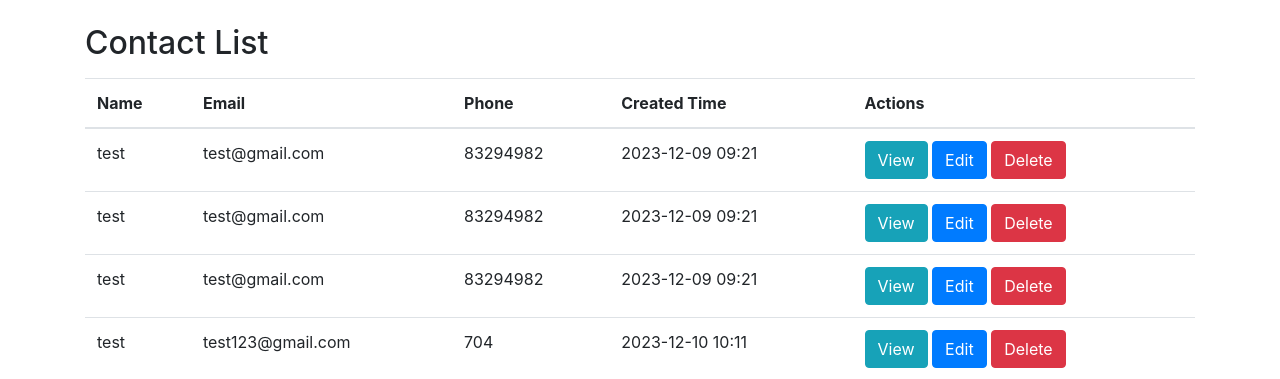
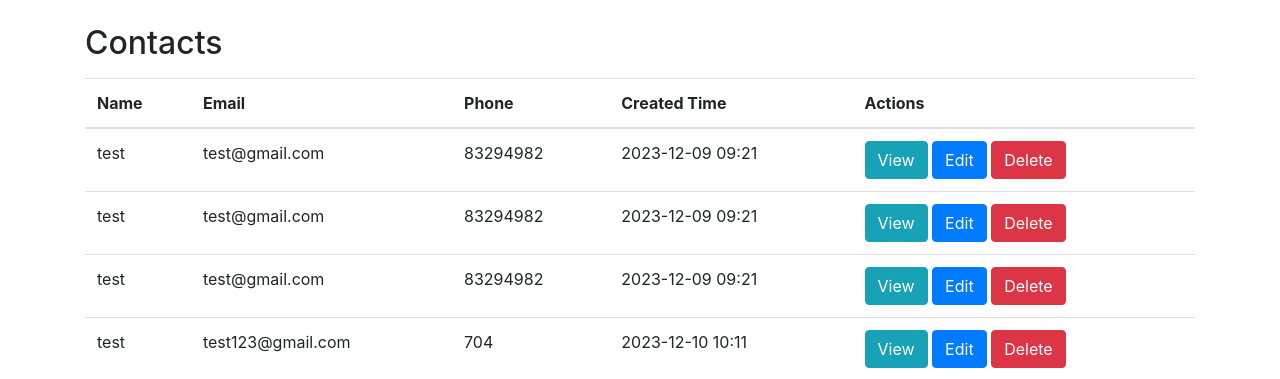
Before and after one commit to shreyashreeb/shreyashree_bukkarayasamudram, a Django app: page /contacts/ in a window 1280 px wide. Shown: the top 379 px of the page. Run offline with Django 4.2, Linux system fonts and the light colour scheme; data comes from the database, SQL or seed files in the repository; some libraries are stand-ins or nearby versions.

Commit message:
Final edits

```diff
--- a/contacts/templates/contacts/contact_list.html
+++ b/contacts/templates/contacts/contact_list.html
@@ -3,13 +3,13 @@
 <head>
     <meta charset="UTF-8">
     <meta name="viewport" content="width=device-width, initial-scale=1.0">
-    <title>Contact List</title>
+    <title>Contacts List</title>
 
     <link href="https://stackpath.bootstrapcdn.com/bootstrap/4.3.1/css/bootstrap.min.css" rel="stylesheet">
 </head>
 <body>
     <div class="container mt-4">
-        <h2 class="mb-3">Contact List</h2>
+        <h2 class="mb-3">Contacts</h2>
         {% if contacts %}
             <table class="table">
                 <thead>
```
